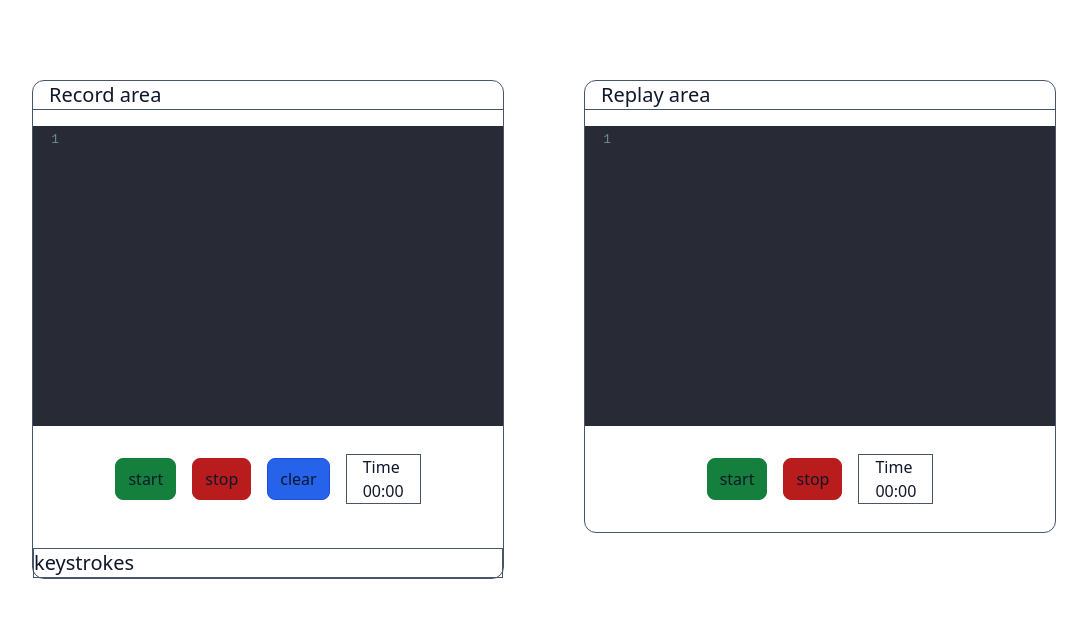
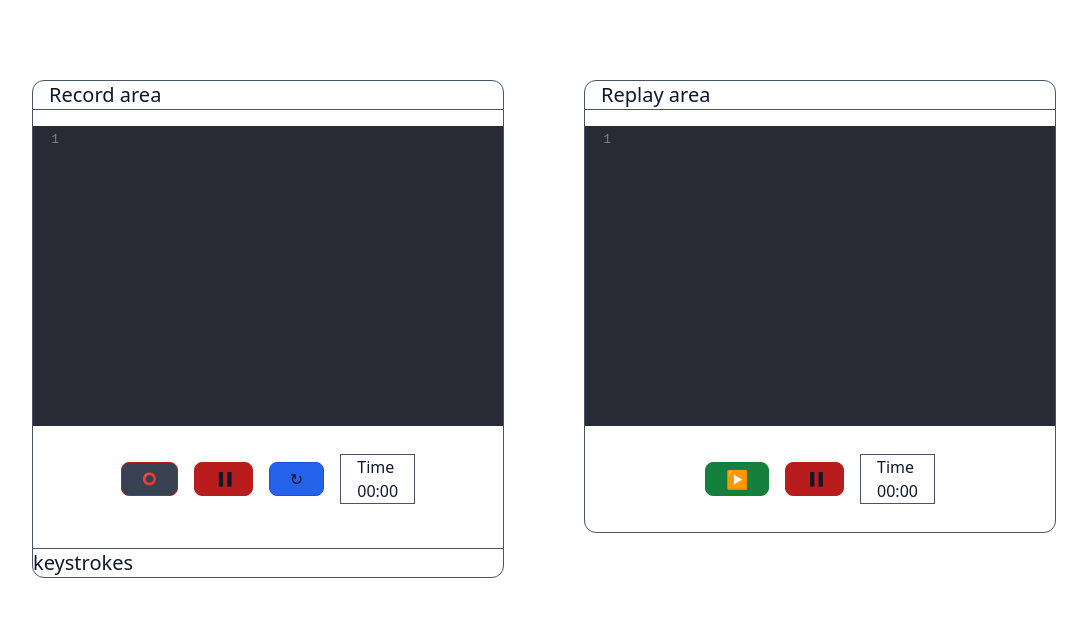
Before and after one commit to neonwatty/code-replay, a website with bundled scripts: page index.html in a window 1280 px wide. Shown: the whole page, without its empty margins (96-1183 px from the left). Built offline with nearby package versions, Linux system fonts and the light colour scheme.

Commit message:
button re-style

```diff
--- a/index.html
+++ b/index.html
@@ -18,6 +18,12 @@
     <link
       rel="stylesheet"
       href="https://cdnjs.cloudflare.com/ajax/libs/codemirror/5.65.5/theme/dracula.min.css"
+    />
+    <link
+      id="favicon"
+      rel="icon"
+      type="image/svg"
+      href="https://www.svgrepo.com/show/702/keyboard.svg"
     />
   </head>
   <body class="dark:bg-slate-800 text-slate-900 dark:text-white">
@@ -44,22 +50,22 @@
             class="flex flex-col md:flex-row items-center mx-auto md:w-1/2 p-3 md:justify-center"
           >
             <button
-              class="mb-4 md:mr-4 px-3 py-2 rounded-lg btn bg-green-700 border border-green-700 hover hover:bg-green-500 active:bg-green-500"
+              class="text-xs mb-4 md:mr-4 px-5 py-2 rounded-lg btn bg-gray-700 border border-red-700 hover hover:bg-gray-500 active:bg-gray-500"
               id="record-start"
             >
-              start
+              ⭕
             </button>
             <button
-              class="mb-4 md:mr-4 px-3 py-2 rounded-lg btn bg-red-700 border border-red-700 hover hover:bg-red-500 active:bg-red-500"
+              class="text-xs mb-4 md:mr-4 px-5 py-2 rounded-lg btn bg-red-700 border border-red-700 hover hover:bg-red-500 active:bg-red-500"
               id="record-stop"
             >
-              stop
+              ▐▐
             </button>
             <button
-              class="mb-4 md:mr-4 px-3 py-2 rounded-lg btn bg-blue-600 border border-blue-700 hover hover:bg-blue-500"
+              class="text-md mb-4 md:mr-4 px-5 py-1 rounded-lg btn bg-blue-600 border border-blue-700 hover hover:bg-blue-500"
               id="record-clear"
             >
-              clear
+              ↻
             </button>
             <div
               class="border border-slate-600 dark:border-indigo-300 px-4 mb-4"
@@ -69,7 +75,9 @@
               <p id="record-timer">00:00</p>
             </div>
           </div>
-          <div class="border border-slate-600 dark:border-indigo-300 h-1/4">
+          <div
+            class="border border-b-0 border-l-0 border-r-0 border-t-1 border-slate-600 dark:border-indigo-300 h-1/4"
+          >
             <h3 class="text-xl">keystrokes</h3>
             <div id="log"></div>
           </div>
@@ -90,16 +98,16 @@
             class="flex flex-col md:flex-row items-center mx-auto md:w-1/2 p-3 md:justify-center"
           >
             <button
-              class="mb-4 md:mr-4 px-3 py-2 rounded-lg btn bg-green-700 border border-green-700 hover hover:bg-green-500 active:bg-green-500"
+              class="text-lg mb-4 md:mr-4 px-5 py-0.5 rounded-lg btn bg-green-700 border border-green-700 hover hover:bg-green-500 active:bg-green-500"
               id="replay-start"
             >
-              start
+              ▶
             </button>
             <button
-              class="mb-4 md:mr-4 px-3 py-2 rounded-lg btn bg-red-700 border border-red-700 hover hover:bg-red-500 active:bg-red-500"
+              class="text-xs mb-4 md:mr-4 px-5 py-2 rounded-lg btn bg-red-700 border border-red-700 hover hover:bg-red-500 active:bg-red-500"
               id="replay-stop"
             >
-              stop
+              ▐▐
             </button>
             <div
               class="border border-slate-600 dark:border-indigo-300 px-4 mb-4"
```
Also changed, not shown: styles/output.css.
